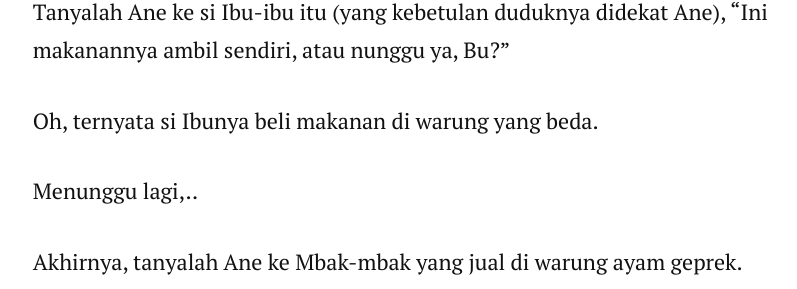
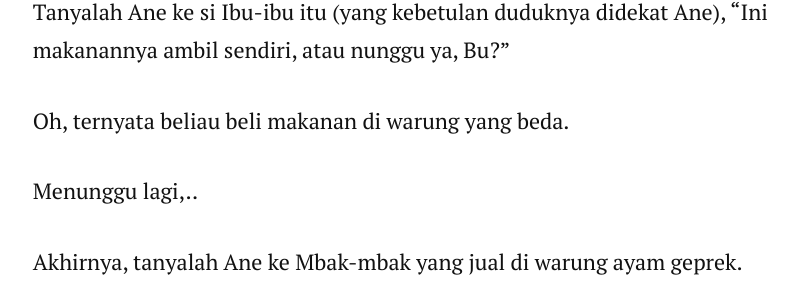
Before and after one commit to rifkifau/rifkifau.github.io, a Jekyll site: the page built from _posts/2019-02-05-kelaparan-di-perpustakaan-nasional.markdown, in a window 1280 px wide and 900 px high, scrolled down 11227 px. Shown: the part 154-443 px from the top of the window, without its empty margins (236-1033 px from the left). Built offline with Jekyll 4.4.1, drawn with Linux system fonts in a browser that asks for light colours; nearby versions of some CDN libraries; comment, search, counter and statistics services are not loaded.

Commit message:
Update 2019-02-05-kelaparan-di-perpustakaan-nasional.markdown

```diff
--- a/_posts/2019-02-05-kelaparan-di-perpustakaan-nasional.markdown
+++ b/_posts/2019-02-05-kelaparan-di-perpustakaan-nasional.markdown
@@ -96,7 +96,7 @@ Tapi kok ada ibu-ibu yang bawa makanannya sendiri ya?
 Tanyalah Ane ke si Ibu-ibu itu (yang kebetulan duduknya didekat Ane), “Ini makanannya ambil sendiri, atau nunggu ya, Bu?”
 </p>
 <p>
-Oh, ternyata si Ibunya beli makanan di warung yang beda.
+Oh, ternyata beliau beli makanan di warung yang beda.
 </p>
 <p>
 Menunggu lagi,..
```
